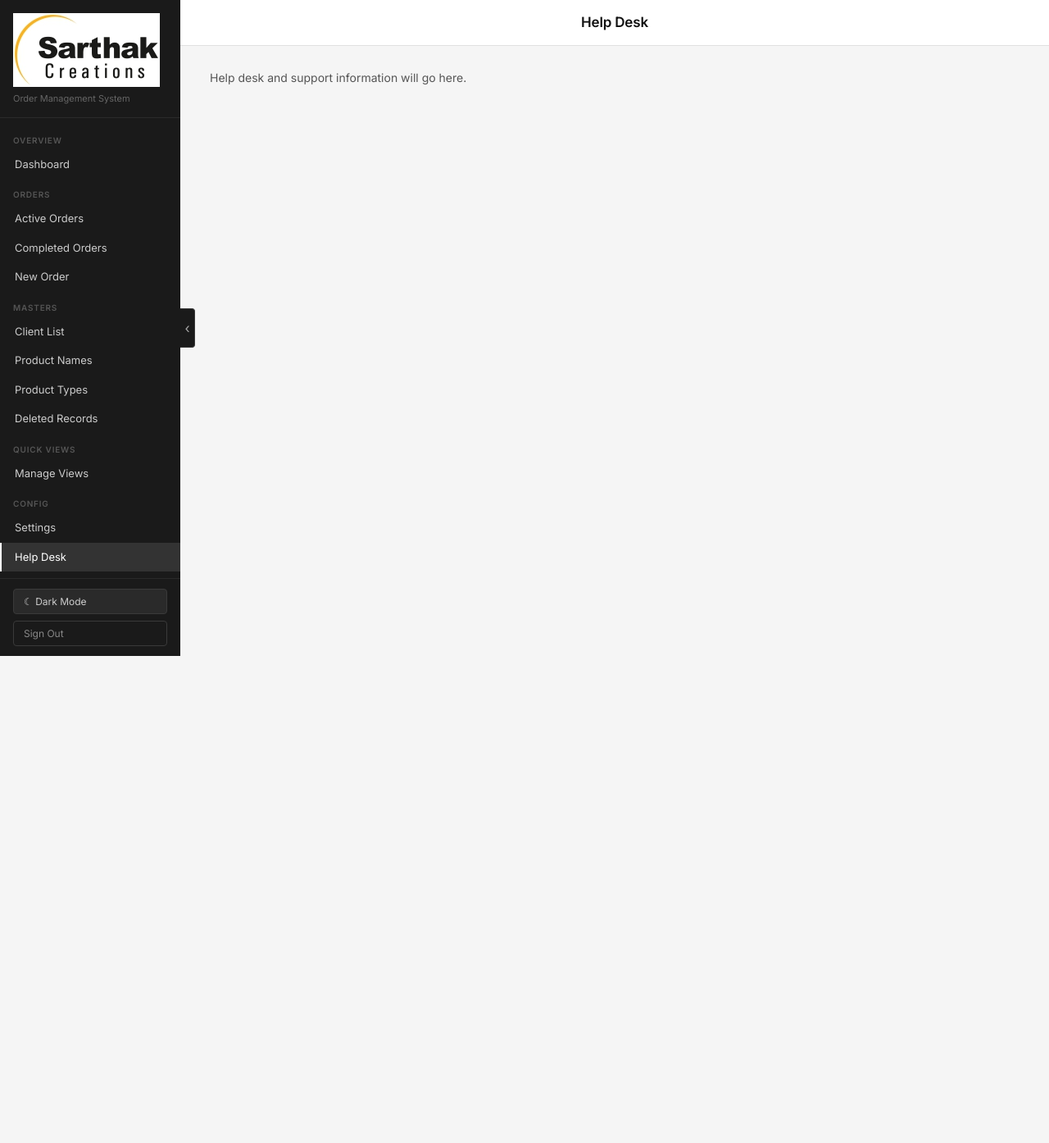
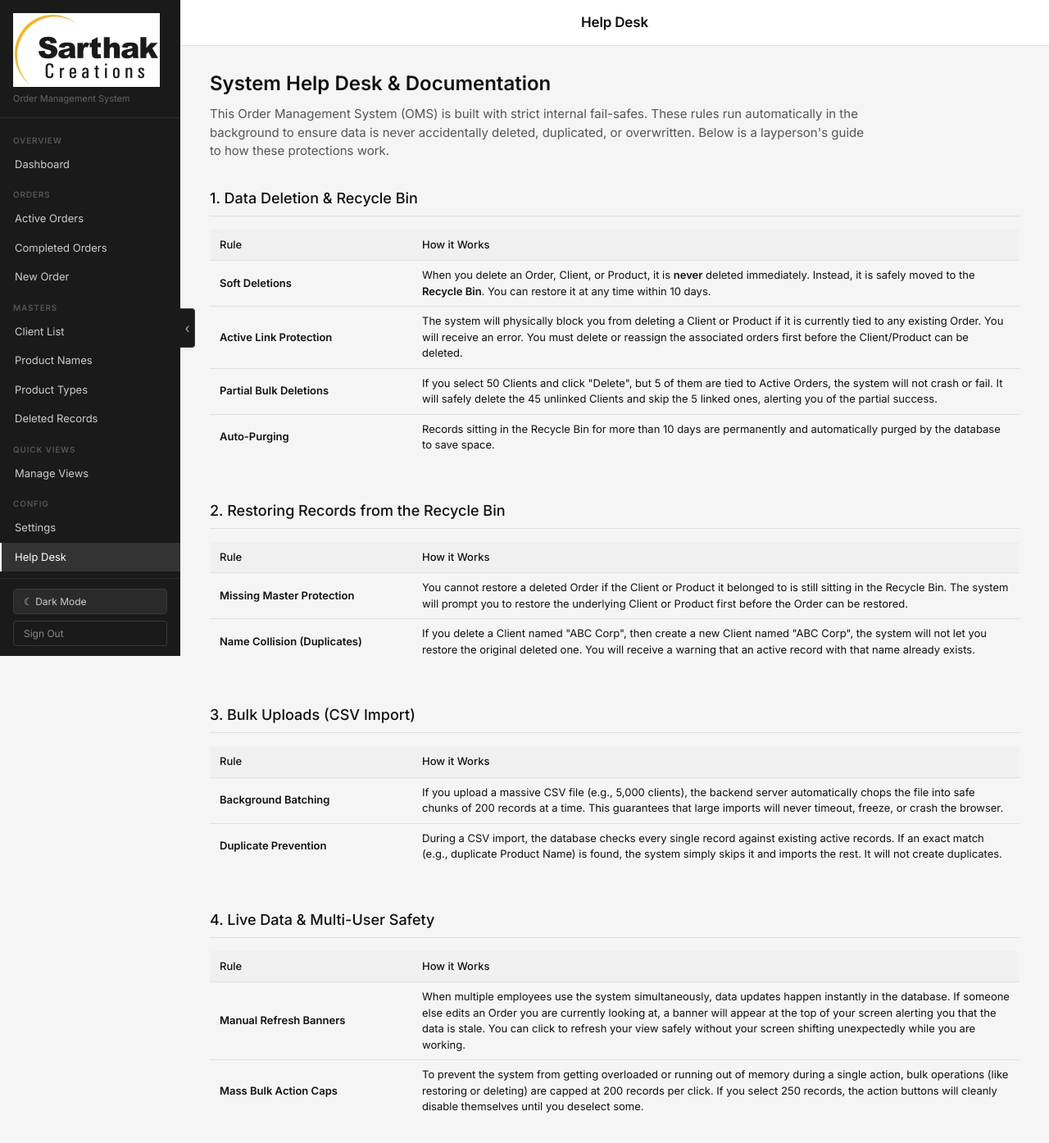
Before and after one commit to AadityaBhure/Sarthak-Creations-OMS, a Next.js app in the folder codefiles/: page /help-desk in a window 1280 px wide. Shown: the top 1394 px of the page at 82% size. Before the commit the page ends 800 px from the top, so only its background shows below. Built offline with nearby package versions, Linux system fonts and the light colour scheme.

Commit message:
Phase 5 - Implemented Help Desk documentation page

```diff
--- a/codefiles/app/(protected)/help-desk/page.js
+++ b/codefiles/app/(protected)/help-desk/page.js
@@ -1,9 +1,146 @@
+'use client';
+
 export default function HelpDeskPage() {
   return (
-    <div style={{ maxWidth: '800px' }}>
-      <p style={{ color: 'var(--text-secondary)' }}>
-        Help desk and support information will go here.
-      </p>
+    <div className="masters-page">
+      <div style={{ marginBottom: '32px' }}>
+        <h2 style={{ fontSize: '24px', fontWeight: '600', marginBottom: '8px' }}>System Help Desk & Documentation</h2>
+        <p style={{ color: 'var(--text-secondary)', fontSize: '15px', maxWidth: '800px', lineHeight: '1.5' }}>
+          This Order Management System (OMS) is built with strict internal fail-safes. These rules run automatically in the background to ensure data is never accidentally deleted, duplicated, or overwritten. Below is a layperson's guide to how these protections work.
+        </p>
+      </div>
+
+      <div style={{ display: 'flex', flexDirection: 'column', gap: '32px', maxWidth: '1000px' }}>
+
+        {/* Section 1: Data Deletion & Recycle Bin */}
+        <section>
+          <h3 style={{ fontSize: '18px', fontWeight: '500', marginBottom: '16px', paddingBottom: '8px', borderBottom: '1px solid var(--border)' }}>
+            1. Data Deletion & Recycle Bin
+          </h3>
+          <table className="data-table" style={{ width: '100%', marginBottom: '16px' }}>
+            <thead>
+              <tr>
+                <th style={{ width: '25%' }}>Rule</th>
+                <th style={{ width: '75%' }}>How it Works</th>
+              </tr>
+            </thead>
+            <tbody>
+              <tr>
+                <td><strong>Soft Deletions</strong></td>
+                <td>
+                  When you delete an Order, Client, or Product, it is <strong>never</strong> deleted immediately. Instead, it is safely moved to the <span style={{ fontWeight: '600' }}>Recycle Bin</span>. You can restore it at any time within 10 days.
+                </td>
+              </tr>
+              <tr>
+                <td><strong>Active Link Protection</strong></td>
+                <td>
+                  The system will physically block you from deleting a Client or Product if it is currently tied to any existing Order. You will receive an error. You must delete or reassign the associated orders first before the Client/Product can be deleted.
+                </td>
+              </tr>
+              <tr>
+                <td><strong>Partial Bulk Deletions</strong></td>
+                <td>
+                  If you select 50 Clients and click "Delete", but 5 of them are tied to Active Orders, the system will not crash or fail. It will safely delete the 45 unlinked Clients and skip the 5 linked ones, alerting you of the partial success.
+                </td>
+              </tr>
+              <tr>
+                <td><strong>Auto-Purging</strong></td>
+                <td>
+                  Records sitting in the Recycle Bin for more than 10 days are permanently and automatically purged by the database to save space.
+                </td>
+              </tr>
+            </tbody>
+          </table>
+        </section>
+
+        {/* Section 2: Restoring Records */}
+        <section>
+          <h3 style={{ fontSize: '18px', fontWeight: '500', marginBottom: '16px', paddingBottom: '8px', borderBottom: '1px solid var(--border)' }}>
+            2. Restoring Records from the Recycle Bin
+          </h3>
+          <table className="data-table" style={{ width: '100%', marginBottom: '16px' }}>
+            <thead>
+              <tr>
+                <th style={{ width: '25%' }}>Rule</th>
+                <th style={{ width: '75%' }}>How it Works</th>
+              </tr>
+            </thead>
+            <tbody>
+              <tr>
+                <td><strong>Missing Master Protection</strong></td>
+                <td>
+                  You cannot restore a deleted Order if the Client or Product it belonged to is still sitting in the Recycle Bin. The system will prompt you to restore the underlying Client or Product first before the Order can be restored.
+                </td>
+              </tr>
+              <tr>
+                <td><strong>Name Collision (Duplicates)</strong></td>
+                <td>
+                  If you delete a Client named "ABC Corp", then create a new Client named "ABC Corp", the system will not let you restore the original deleted one. You will receive a warning that an active record with that name already exists.
+                </td>
+              </tr>
+            </tbody>
+          </table>
+        </section>
+
+        {/* Section 3: Bulk Uploads (CSV Import) */}
+        <section>
+          <h3 style={{ fontSize: '18px', fontWeight: '500', marginBottom: '16px', paddingBottom: '8px', borderBottom: '1px solid var(--border)' }}>
+            3. Bulk Uploads (CSV Import)
+          </h3>
+          <table className="data-table" style={{ width: '100%', marginBottom: '16px' }}>
+            <thead>
+              <tr>
+                <th style={{ width: '25%' }}>Rule</th>
+                <th style={{ width: '75%' }}>How it Works</th>
+              </tr>
+            </thead>
+            <tbody>
+              <tr>
+                <td><strong>Background Batching</strong></td>
+                <td>
+                  If you upload a massive CSV file (e.g., 5,000 clients), the backend server automatically chops the file into safe chunks of 200 records at a time. This guarantees that large imports will never timeout, freeze, or crash the browser.
+                </td>
+              </tr>
+              <tr>
+                <td><strong>Duplicate Prevention</strong></td>
+                <td>
+                  During a CSV import, the database checks every single record against existing active records. If an exact match (e.g., duplicate Product Name) is found, the system simply skips it and imports the rest. It will not create duplicates.
+                </td>
+              </tr>
+            </tbody>
+          </table>
+        </section>
+
+        {/* Section 4: Real-time Syncing & Safety */}
+        <section>
+          <h3 style={{ fontSize: '18px', fontWeight: '500', marginBottom: '16px', paddingBottom: '8px', borderBottom: '1px solid var(--border)' }}>
+            4. Live Data & Multi-User Safety
+          </h3>
+          <table className="data-table" style={{ width: '100%', marginBottom: '16px' }}>
+            <thead>
+              <tr>
+                <th style={{ width: '25%' }}>Rule</th>
+                <th style={{ width: '75%' }}>How it Works</th>
+              </tr>
+            </thead>
+            <tbody>
+              <tr>
+                <td><strong>Manual Refresh Banners</strong></td>
+                <td>
+                  When multiple employees use the system simultaneously, data updates happen instantly in the database. If someone else edits an Order you are currently looking at, a banner will appear at the top of your screen alerting you that the data is stale. You can click to refresh your view safely without your screen shifting unexpectedly while you are working.
+                </td>
+              </tr>
+              <tr>
+                <td><strong>Mass Bulk Action Caps</strong></td>
+                <td>
+                  To prevent the system from getting overloaded or running out of memory during a single action, bulk operations (like restoring or deleting) are capped at 200 records per click. If you select 250 records, the action buttons will cleanly disable themselves until you deselect some.
+                </td>
+              </tr>
+            </tbody>
+          </table>
+        </section>
+
+      </div>
     </div>
   );
 }
```
